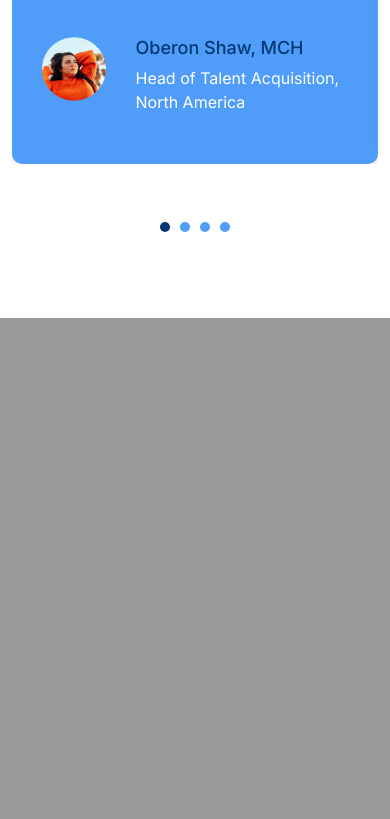
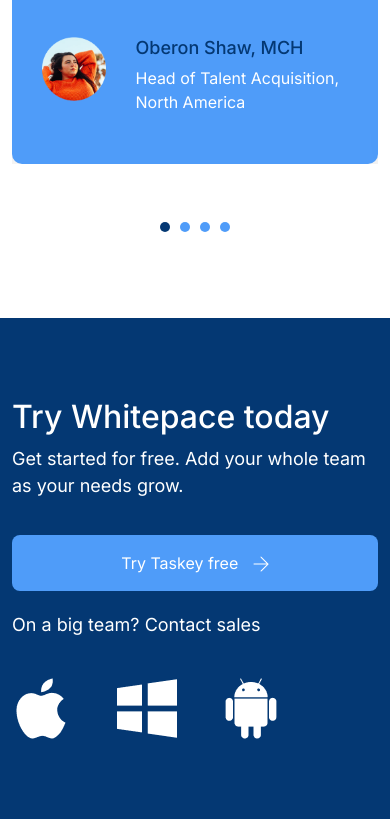
Before and after one commit to Sathi742686/whitepace, a plain HTML site: page index.html in a window 390 px wide. Shown: the part 9421-10240 px from the top of the page. Before the commit the page ends 9739 px from the top, so only its background shows below. Drawn offline with nearby package versions, Linux system fonts and the light colour scheme.

Commit message:
trial area completed

```diff
--- a/index.html
+++ b/index.html
@@ -510,8 +510,34 @@
                   </div>
                 </div>
               </div>
-
              </div>
+           </section>
+           <!--start trial area-->
+           <section class="trial-area">
+            <div class="container">
+              <div class="row">
+                <div class="col-lg-6 offset-lg-3">
+                  <div class="trial-text text-lg-center">
+                   <h3>Try Whitepace today</h3>
+                  <p>Get started for free.
+                    Add your whole team as your needs grow.</p>
+                    <a href="#" class="theme-button">Try Taskey free <img src="img/icon.png" alt=""></a>
+                    <p>On a big team? Contact sales</p>
+                    <div class="trial-img">
+                      <a href="#">
+                        <img src="img/apple-logo.png" alt="">
+                      </a>
+                      <a href="#">
+                        <img src="img/windows-logo.png" alt="">
+                      </a>
+                      <a href="#">
+                        <img src="img/android-logo.png" alt="">
+                      </a>
+                    </div>
+                  </div>
+                </div>
+              </div>
+            </div>
            </section>
 
 
--- a/style.css
+++ b/style.css
@@ -418,3 +418,42 @@ color: #043873;
     padding: 80px 0;
   }
 }
+
+/*
+trial area css
+*/
+.trial-area{
+  padding: 140px 0;
+  background-color: #043873;
+}
+.trial-text h3{
+  font-size: 68px;
+}
+.trial-text p{
+  font-size: 24px;
+}
+.trial-area .theme-button{
+  margin: 20px 0;
+}
+.trial-img{
+  margin-top: 40px;
+}
+.trial-img a {
+  margin: 0 20px;
+  text-decoration: none;
+}
+@media (max-width:991px){
+  .trial-area{
+    padding:80px 0;
+  }
+  .trial-text h3{
+    font-size: 32px;
+  }
+  .trial-text p{
+    font-size: 18px;
+  }
+  .trial-img a {
+    margin: 0;
+    margin-right:40px ;
+  }
+}
```
Also changed, not shown: img/android-logo.png (added), img/apple-logo.png (added), img/windows-logo.png (added).
